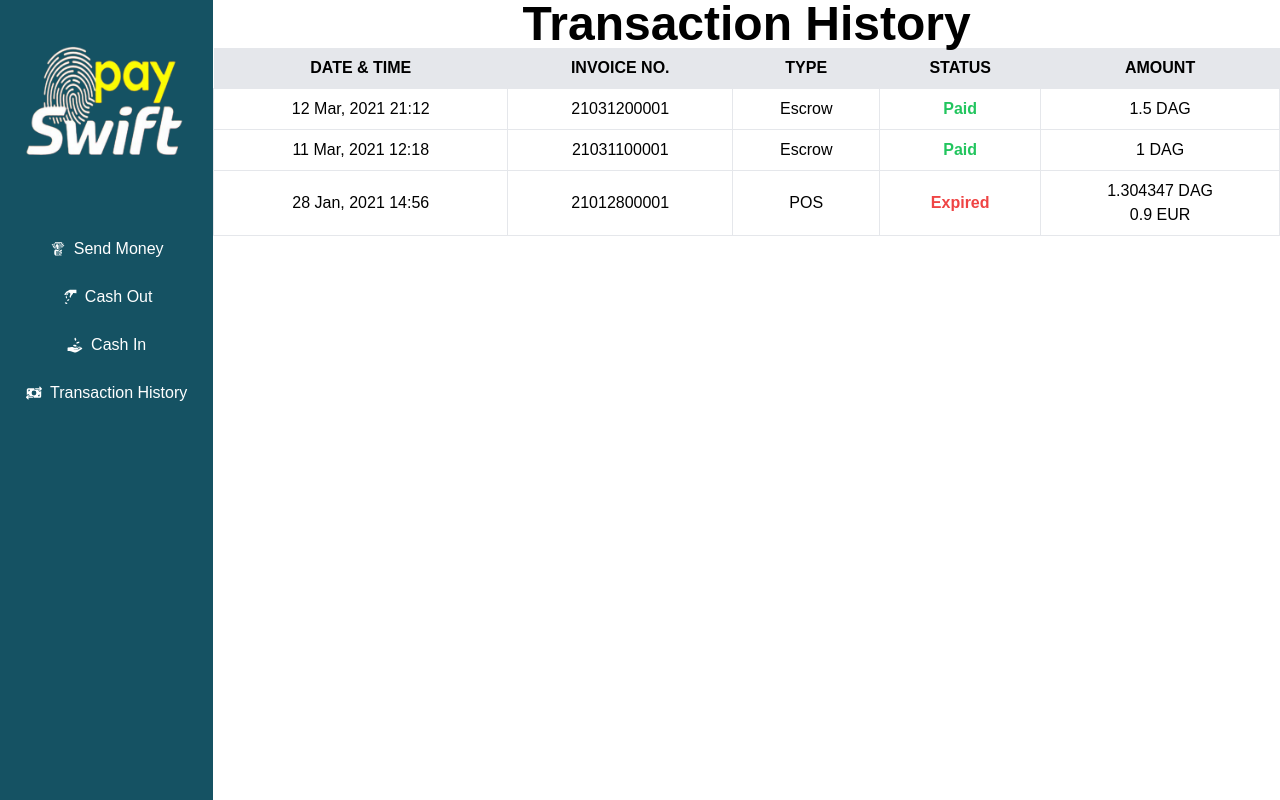
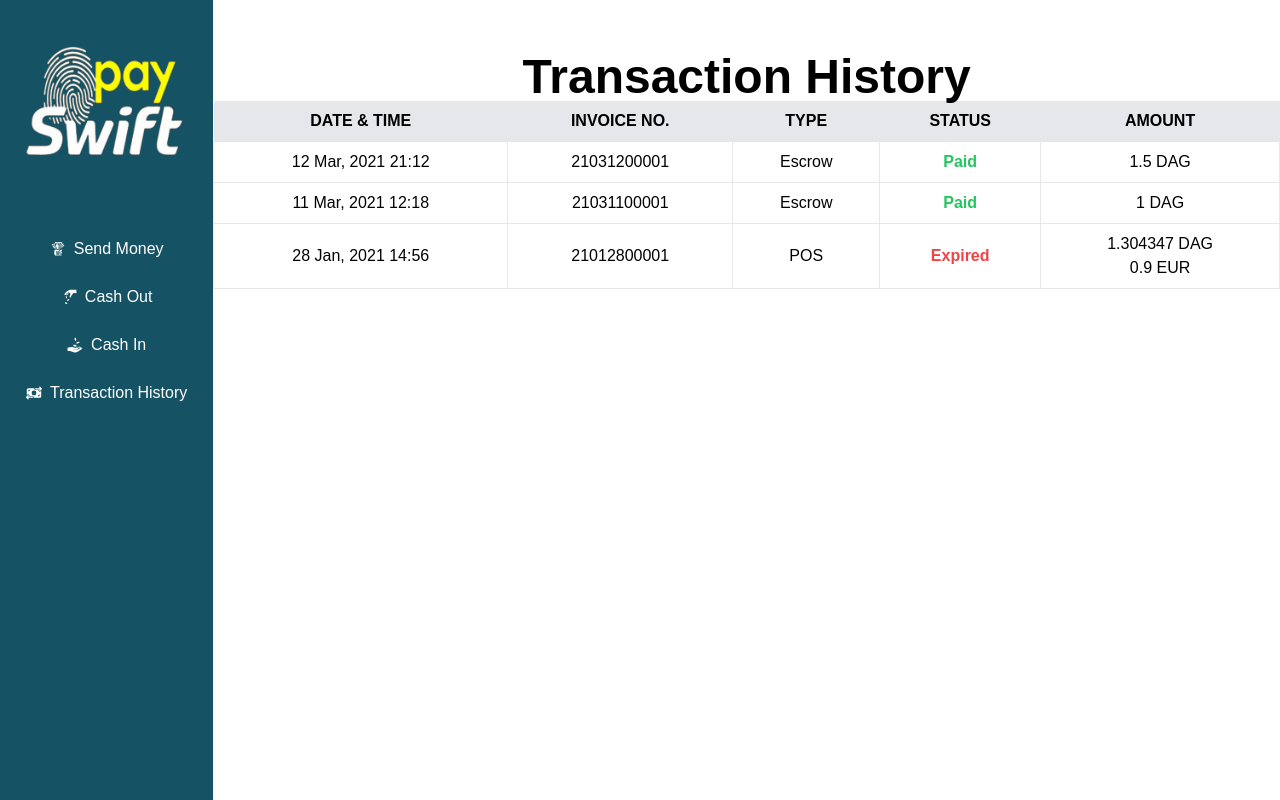
Before and after one commit to Md-Rashedul-Islam-Rajib/pay-swift, a React (Vite) app: page /transaction-history in a window 1280 px wide. Built offline with nearby package versions, Linux system fonts and the light colour scheme.

Commit message:
transaction history page modified

```diff
--- a/src/pages/TransactionHistory.jsx
+++ b/src/pages/TransactionHistory.jsx
@@ -2,7 +2,7 @@ import React from 'react';
 
 const TransactionHistory = () => {
     return (
-        <section>
+        <section className='pt-[5%]'>
             <div>
             <h1 className="font-bold text-2xl md:text-5xl text-center">Transaction History</h1>
             </div>
```
